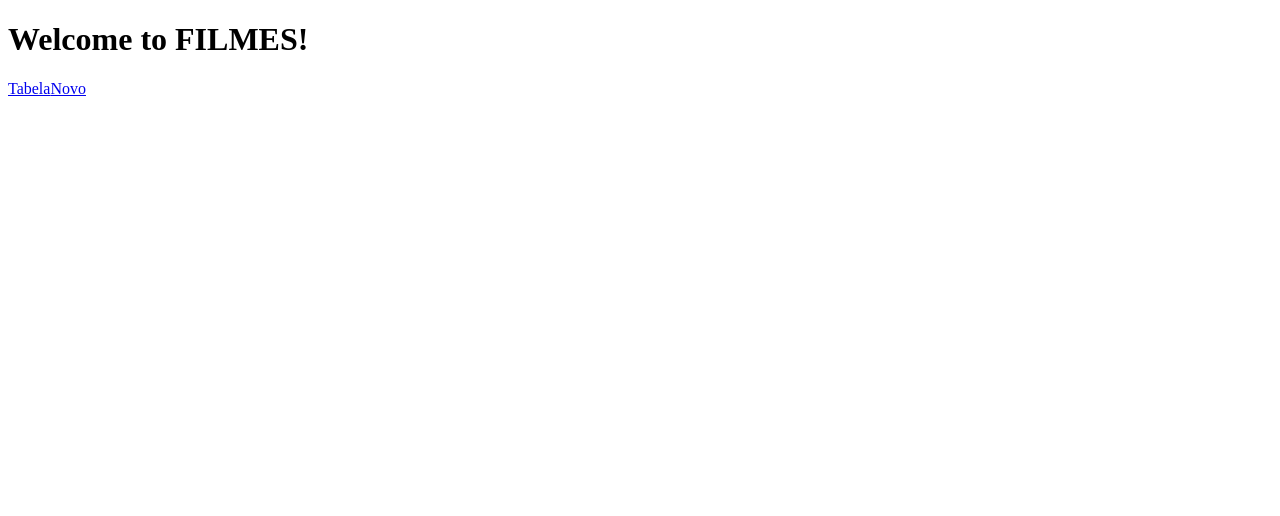
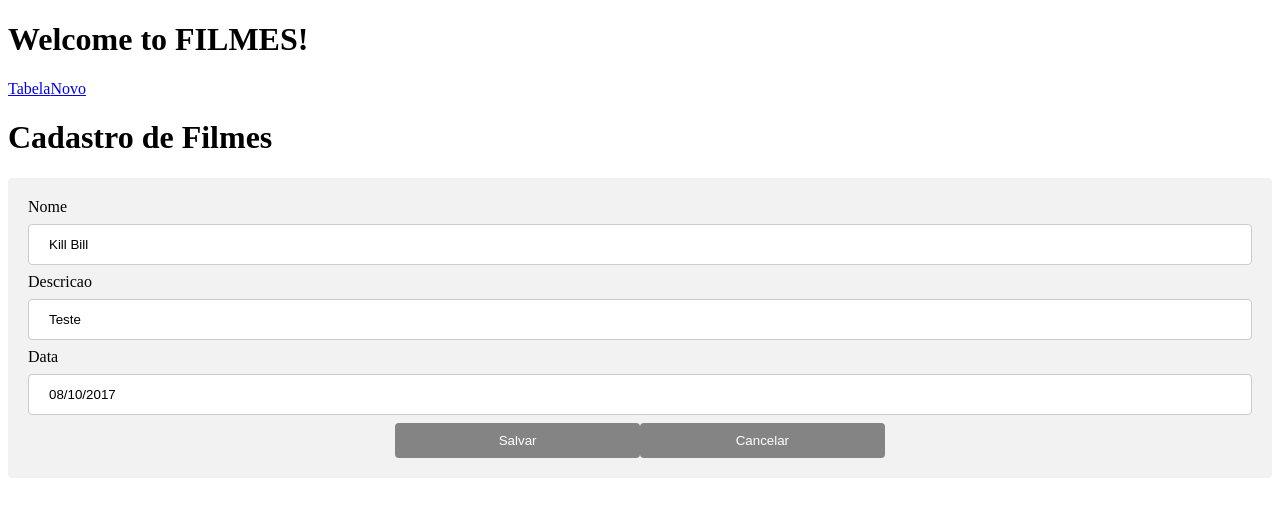
Before and after one commit to andreicruz/cinema, an Angular app: page /edicao/1 in a window 1280 px wide. Before the commit this address led to /. Shown: the top 516 px of the page. Built offline with nearby package versions, Linux system fonts and the light colour scheme.

Commit message:
Atualizar e Remocao adicionados

```diff
--- a/src/app/app.module.ts
+++ b/src/app/app.module.ts
@@ -12,6 +12,7 @@ import { CrudFilmesService } from "./crud-filmes.service";
 const routes: Routes = [
   { path: '', redirectTo: 'lista', pathMatch: 'full'},
   { path: 'lista', component: ListaFilmesComponent},
+  { path: 'edicao/:cod', component: CadastroFilmesComponent},
   { path: 'novo', component: CadastroFilmesComponent},
 ]
 
--- a/src/app/cadastro-filmes/cadastro-filmes.component.html
+++ b/src/app/cadastro-filmes/cadastro-filmes.component.html
@@ -16,7 +16,7 @@
     [(ngModel)]="filme.data">
 
     <div class="buttons">
-      <input type="button" (click)="salvarProduto()" value="Salvar">
+      <input type="button" (click)="salvarFilme()" value="Salvar">
       <input type="button" (click)="cancelar()" value="Cancelar">
     </div>
   </form>
--- a/src/app/cadastro-filmes/cadastro-filmes.component.ts
+++ b/src/app/cadastro-filmes/cadastro-filmes.component.ts
@@ -1,7 +1,7 @@
 import { Component, OnInit } from '@angular/core';
 import { CrudFilmesService } from "../crud-filmes.service";
 import { Filme } from "../filme";
-import { Router } from "@angular/router";
+import { Router, ActivatedRoute } from "@angular/router";
 
 @Component({
   selector: 'app-cadastro-filmes',
@@ -10,15 +10,30 @@ import { Router } from "@angular/router";
 })
 export class CadastroFilmesComponent implements OnInit {
   tituloCadastro = "Cadastro de Filmes";
-  filme:Filme;
+  filme: Filme;
+  codigo: number;
 
   constructor(private servico:CrudFilmesService,
-              private router:Router) { }
+              private router:Router,
+              private rota: ActivatedRoute) { }
 
-  ngOnInit()  { this.filme = new Filme(); }
+  ngOnInit(){
+    this.codigo = this.rota.snapshot.params['cod'];
+
+    if(isNaN(this.codigo)){
+      this.filme = new Filme();
+    }else{
+      this.filme = Object.assign({}, this.servico.getFilmesPorCodigo(this.codigo));
+    }
+  }
 
   salvarFilme(){
-    this.servico.adicionarFilme(this.filme);
+    if(isNaN(this.codigo)){
+      this.servico.adicionarFilme(this.filme);
+      this.filme = new Filme();
+    }else{
+      this.servico.atualizaFilme(this.codigo, this.filme);
+    }
     this.router.navigate(['/lista']);
   }
 
--- a/src/app/crud-filmes.service.ts
+++ b/src/app/crud-filmes.service.ts
@@ -30,4 +30,10 @@ export class CrudFilmesService {
       this.filmes.splice(indice, 1);
     }
   }
+
+  atualizaFilme(codigo:number, filme:Filme){
+    let indice = this.filmes.indexOf(this.getFilmesPorCodigo(codigo), 0);
+    this.filmes[indice] = filme;
+  }
+
 }
--- a/src/app/lista-filmes/lista-filmes.component.html
+++ b/src/app/lista-filmes/lista-filmes.component.html
@@ -8,8 +8,8 @@
     <td>{{filme.nome}}</td>
     <td>{{filme.descricao}}</td>
     <td>{{filme.data}}</td>
-    <td><a href="#">Editar</a></td>
-    <td><a href="#">Remover</a></td>
+    <td><a [routerLink]="['/edicao', filme.codigo]">Editar</a></td>
+    <td><a routerLink="/lista" (click)="remover(filme)">Remover</a></td>
   </tr>
 </table>
 <a routerLink="/novo">Novo Filme</a>
--- a/src/app/lista-filmes/lista-filmes.component.ts
+++ b/src/app/lista-filmes/lista-filmes.component.ts
@@ -17,4 +17,8 @@ export class ListaFilmesComponent implements OnInit {
     this.filmes = this.servico.getFilmes();
   }
 
+  remover(filme:Filme){
+    this.servico.removerFilme(filme);
+  }
+
 }
```
